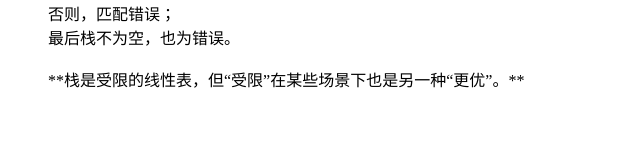
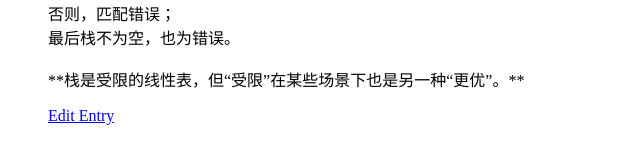
Before and after one commit to liyikou/Learning-Log-Website, a Django app: page /topic/2/ in a window 1280 px wide. Shown: the part 5563-5704 px from the top of the page, without its empty margins (0-640 px from the left). Before the commit the page ends 5651 px from the top, so only its background shows below. Run offline with Django 5.2, Linux system fonts and the light colour scheme; data comes from the database, SQL or seed files in the repository; both versions use the stored data as it was after the commit.

Commit message:
feat: Add edit_entry function.

```diff
--- a/learning_logs/templates/learning_logs/topic.html
+++ b/learning_logs/templates/learning_logs/topic.html
@@ -9,6 +9,7 @@
       <li>
         <p>{{ entry.date_added|date:'M d, Y H:i' }}</p>  {# 设置日期显示格式：月 日，年 时：分 #}
         <p>{{ entry.text|linebreaks }}</p>  {# 将 '\n' 转为 '<br>' #}
+        <p><a href="{% url 'learning_logs:edit_entry' entry.id %}">Edit Entry</a></p>
       </li>
     {% empty %}
       <li>There are no entries for this topic yet.</li>
--- a/learning_logs/urls.py
+++ b/learning_logs/urls.py
@@ -7,6 +7,7 @@ urlpatterns = [
     re_path(route=r'^topic/(?P<topic_id>\d+)/$', view=views.topic, name='topic'),
     path(route='add_topic/', view=views.add_topic, name='add_topic'),
     re_path(route=r'^add_entry/(?P<topic_id>\d+)/$', view=views.add_entry, name='add_entry'),
+    re_path(route=r'^edit_entry/(?P<entry_id>\d+)/$', view=views.edit_entry, name="edit_entry"),
 ]
 
 app_name='learning_logs'
--- a/learning_logs/views.py
+++ b/learning_logs/views.py
@@ -2,7 +2,7 @@ from django.shortcuts import render
 from django.http import HttpResponseRedirect, HttpResponseServerError
 from django.urls import reverse
 
-from .models import Topic
+from .models import Topic, Entry
 from .forms import TopicForm, EntryForm
 
 
@@ -55,3 +55,22 @@ def add_entry(request, topic_id):
                 return HttpResponseRedirect(redirect_to=reverse(viewname="learning_logs:topic", args=[topic_id]))  # args存放重定向的url需要的所有实参
         context = {'topic': topic, 'form': form}
         return render(request, 'learning_logs/add_entry.html', context)
+
+def edit_entry(request, entry_id):
+    try:
+        entry = Entry.objects.get(id=entry_id)
+        topic = entry.topic
+    except Entry.DoesNotExist:
+        return HttpResponseServerError("Entry not found.")
+    else:
+        if request.method != 'POST':
+            # GET请求页面：创建form实例，带值的form
+            form = EntryForm(instance=entry)
+        else:
+            # 根据表单提交的数据创建form进行表单数据校验
+            form = EntryForm(data=request.POST, instance=entry)  # 必须加上instance否则topic字段没有填充，因为form的Meta类定义了fields限制为 'text'，否则页面加载form会多一个下拉菜单选Topic。
+            if form.is_valid():
+                form.save()
+                return HttpResponseRedirect(reverse('learning_logs:topic', args=[topic.id]))
+        context = {'topic': topic, 'entry': entry, 'form': form}
+        return render(request, 'learning_logs/edit_entry.html', context)
```
Also changed, not shown: learning_logs/templates/learning_logs/edit_entry.html (added, +11 -0 lines), Readme.md, db.sqlite3.
